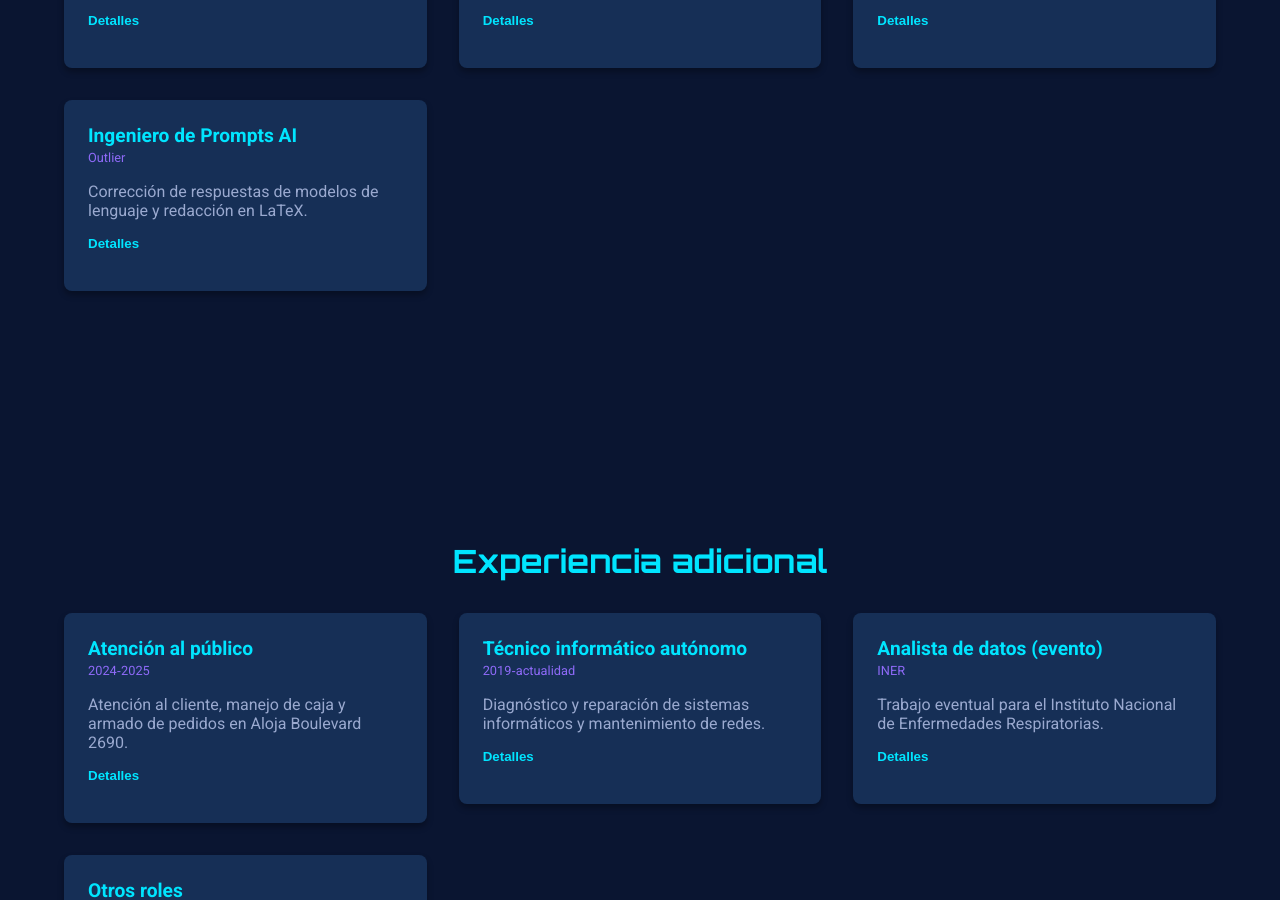
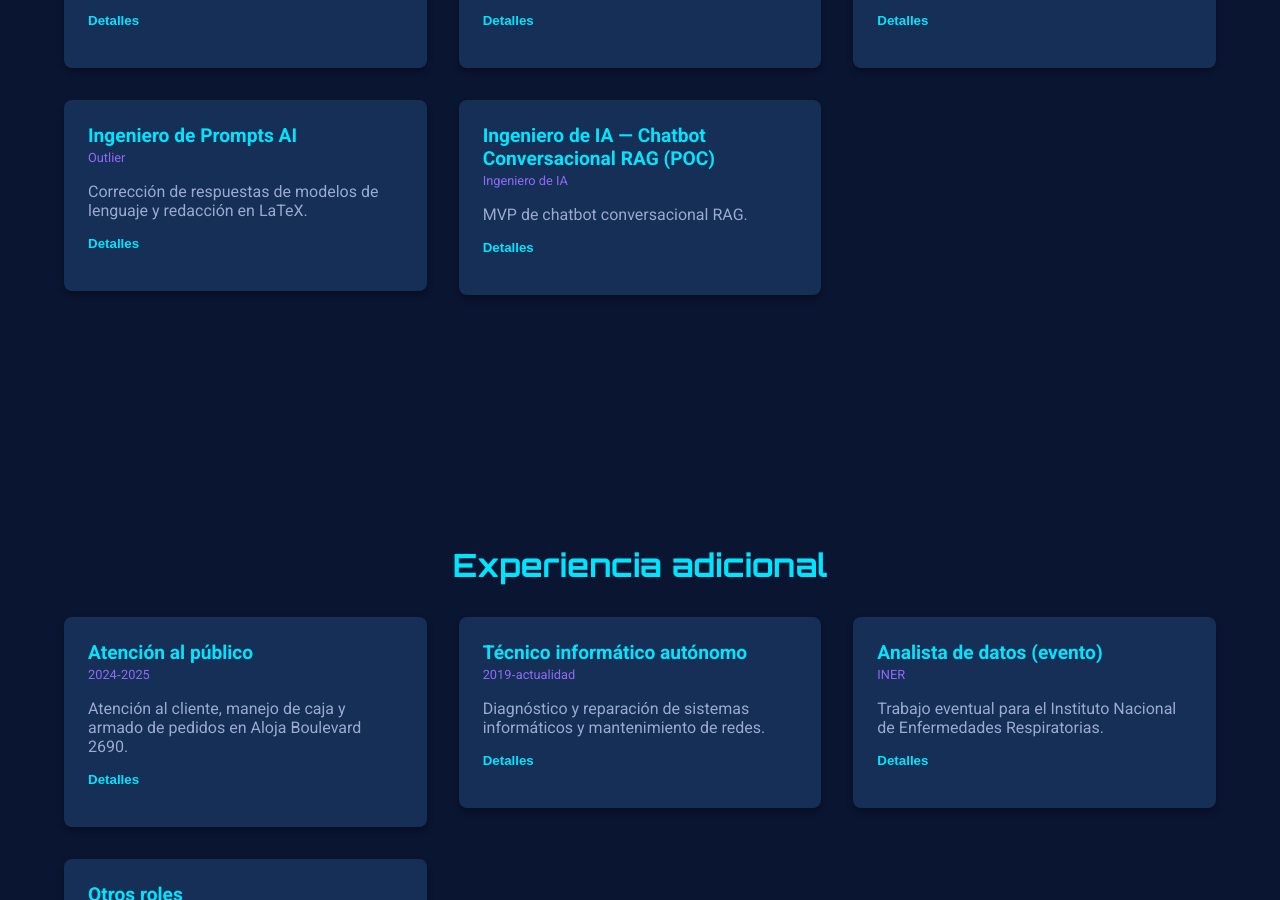
Before and after one commit to NachooFz/ifzavala, a plain HTML site: page index_es.html in a window 1280 px wide. Shown: the part 2400-3300 px from the top of the page. Drawn offline with Linux system fonts and the light colour scheme.

Commit message:
Update index_es.html

```diff
--- a/index_es.html
+++ b/index_es.html
@@ -201,6 +201,20 @@
               <p><strong>Equipo:</strong> Lector de prompts, solucionador de prompts y redactor en LaTeX【518303591537756†screenshot】.</p>
             </div>
           </div>
+          <!-- Chatbot Conversacional RAG -->
+<div class="exp-card" title="Java, Spring Boot, Angular, Electron, SQL Server">
+  <div class="card-header">
+    <h3>Ingeniero de IA — Chatbot Conversacional RAG (POC)</h3>
+    <span class="tag">Ingeniero de IA</span>
+  </div>
+  <p class="card-summary">MVP de chatbot conversacional RAG.</p>
+  <button class="toggle-btn">Detalles</button>
+  <div class="card-details">
+    <p><strong>Descripción:</strong> MVP de chatbot conversacional RAG que permite a los equipos Administrativos consultar procedimientos, normativas y políticas institucionales en lenguaje natural. Las respuestas están fundamentadas en la documentación de la organización—un gran corpus de archivos Word y PDF—con citas a nivel de página. Entregado de manera iterativa en fases para mejorar precisión, exhaustividad, fundamentación y auditabilidad.</p>
+    <p><strong>Tecnologías:</strong> Python, FastAPI, Pydantic (esquema/validación JSON), pytest (golden tests), LLMs: OpenAI API, Gemini API, Orquestación: LangChain (Tools, Memory, Function Calling, TextSplitters), Búsqueda y Recuperación: PostgreSQL con pgvector (semántica), Whoosh/Elasticsearch (BM25 léxica, híbrida), Re-ranking: SentenceTransformers cross-encoder, Optimización de Contexto: MMR/deduplicación, NLP/Metadatos: spaCy, extractores regex, Pipelines e Ingesta: Apache Airflow (DAGs parametrizados, retries/backfill, SLAs), Procesamiento de Documentos: parsing PDF/DOCX, OCR (ej. Tesseract) para PDFs escaneados, Evaluación: Ragas, DevOps: Docker, Git.</p>
+    <p><strong>Equipo:</strong> 1 Product Owner, 1 Tech Lead, 2 Ingenieros de Software, 1 Ingeniero de QA.</p>
+  </div>
+</div>
         </div>
       </div>
     </section>
```
